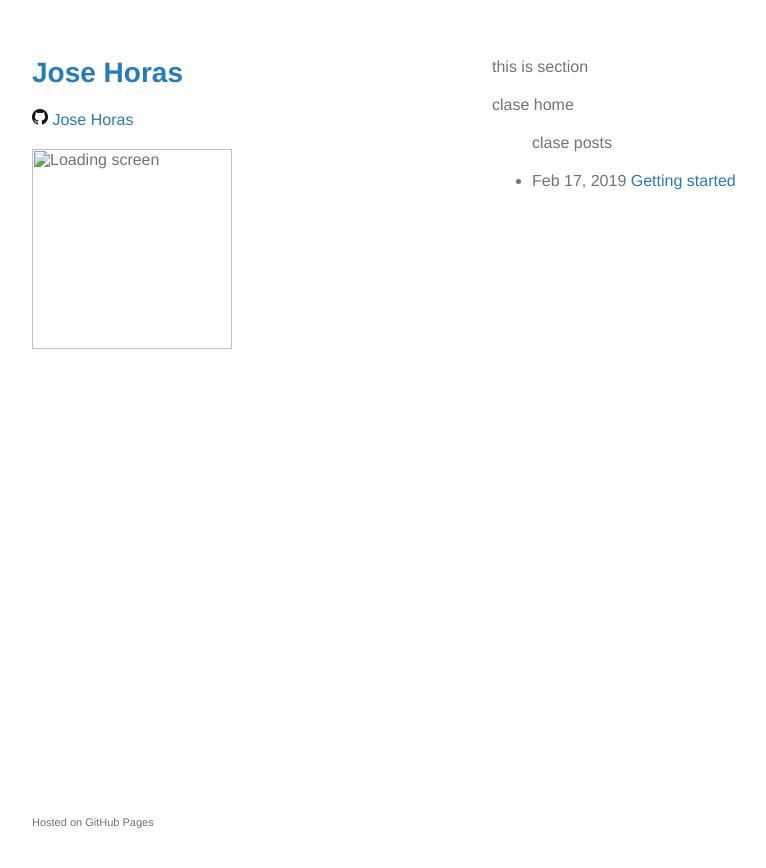
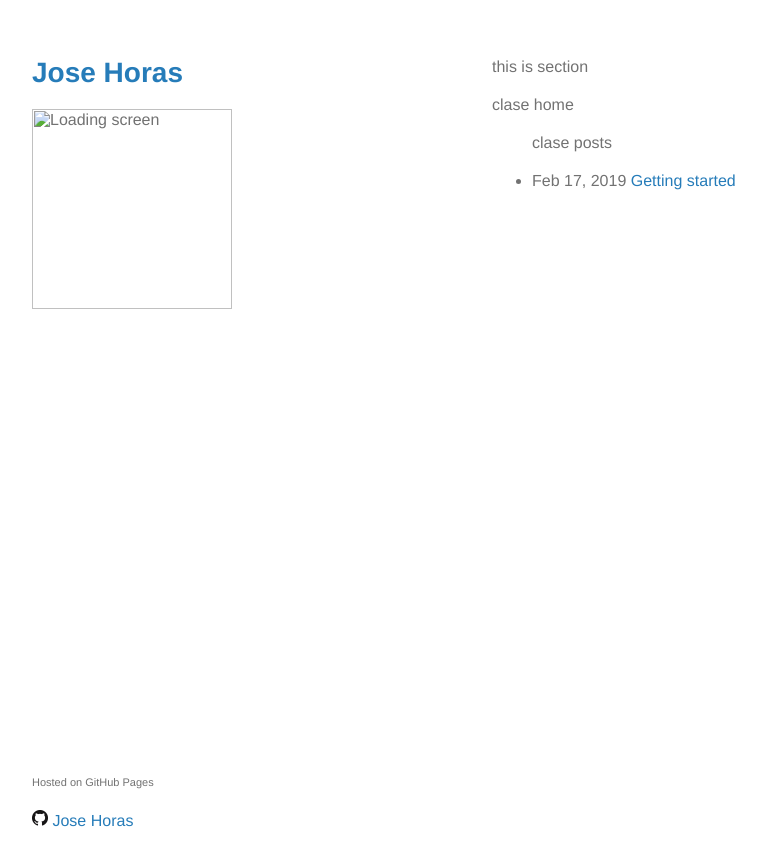
Before and after one commit to josehoras/josehoras.github.io, a Jekyll site: the page built from index.html, in a window 1280 px wide. Shown: the top 868 px of the page, without its empty margins (128-894 px from the left). Built offline with Jekyll 4.4.1, drawn with Linux system fonts in a browser that asks for light colours.

Commit message:
Update default.html

```diff
--- a/_layouts/default.html
+++ b/_layouts/default.html
@@ -8,15 +8,9 @@
     <div class="wrapper">
       <header>
         <h1><a href="{{ "/" | absolute_url }}">Jose Horas</a></h1>
-
         <p>{{ site.description}}</p>
 
-        <p class="view">
-          <img src="assets/GitHub-Mark-32px.png" alt="w" width="16" height="16" >
-          <a href="{{ site.github.owner_url }}">Jose Horas</a>
-        </p>
-
-      <img src="https://github.com/josehoras/josehoras.github.io/blob/master/assets/141px-Om_symbol.svg"
+      	<img src="https://github.com/josehoras/josehoras.github.io/blob/master/assets/141px-Om_symbol.svg"
 	              title="Loading screen" width="200" height="200" />
       </header>
 
@@ -27,6 +21,10 @@
 
       <footer>
         <p><small>Hosted on GitHub Pages</small></p>
+        <p class="view">
+          <img src="assets/GitHub-Mark-32px.png" alt="w" width="16" height="16" >
+          <a href="{{ site.github.owner_url }}">Jose Horas</a>
+        </p>
       </footer>
     </div>
 
```
